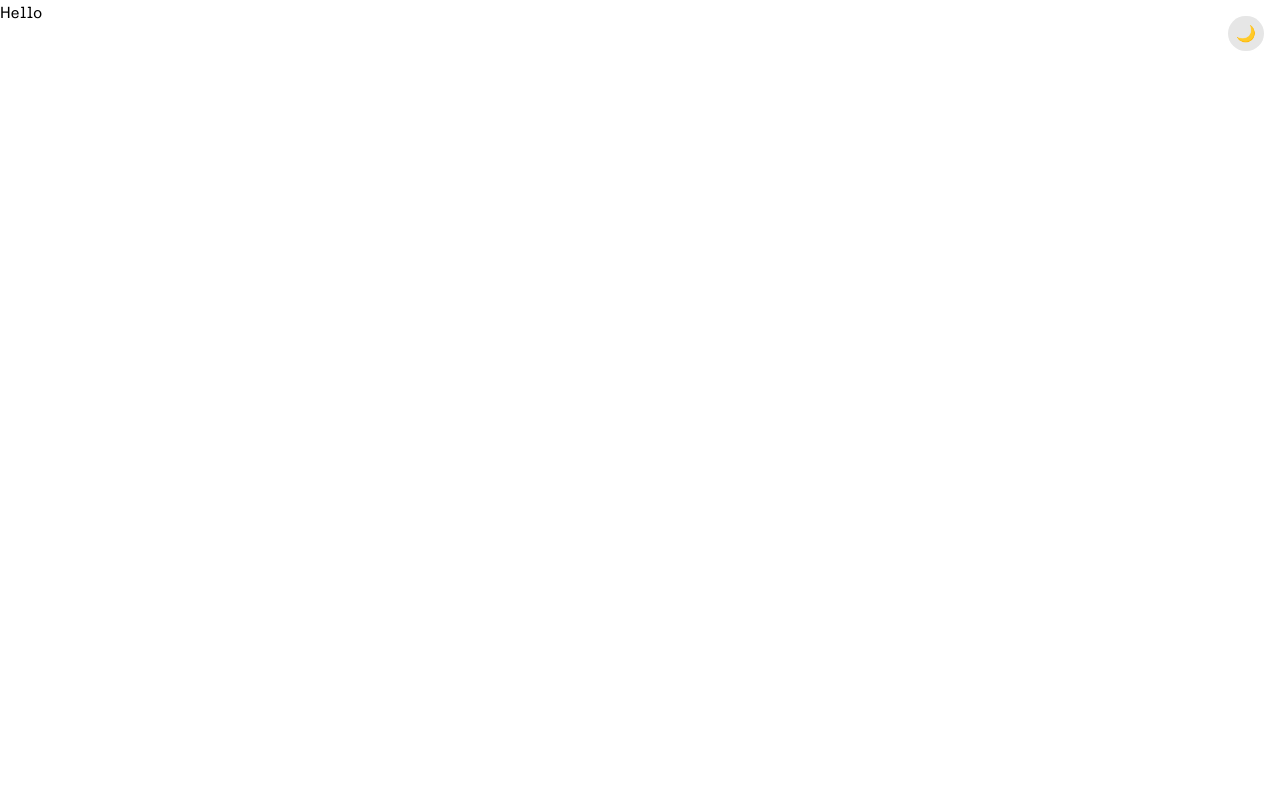
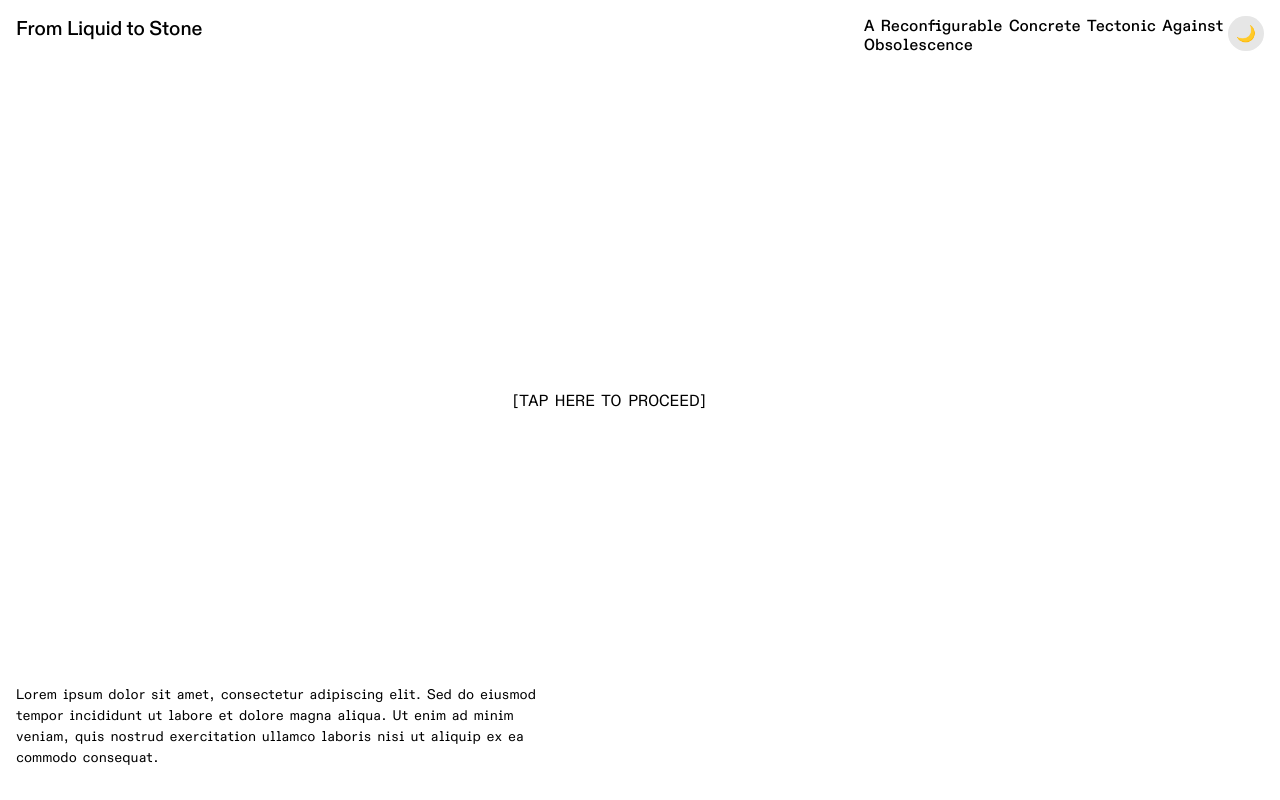
Before and after one commit to pixel-frame/library, a React (Vite) app: page / in a window 1280 px wide. Built offline with nearby package versions, Linux system fonts and the light colour scheme.

Commit message:
start button component, add loading page, will work on routes next

```diff
--- a/src/App.jsx
+++ b/src/App.jsx
@@ -3,6 +3,7 @@ import { Routes, Route, useLocation } from "react-router-dom";
 import { useDispatch } from "react-redux";
 import { ThemeProvider } from "./contexts/ThemeContext";
 import { ThemeToggle } from "./components/ThemeToggle/ThemeToggle";
+import LoadingPage from "./pages/LoadingPage";
 import DetailsTestPage from "./components/DetailsTestPage";
 
 function App() {
@@ -19,17 +20,9 @@ function App() {
       <div className="app">
         <ThemeToggle />
         <Routes>
-          {/* Details test page route */}
+          <Route path="/" element={<LoadingPage />} />
           <Route path="/details" element={<DetailsTestPage />} />
-          {/* Main app routes */}
-          <Route
-            path="*"
-            element={
-              <>
-                <div>Hello</div>
-              </>
-            }
-          />
+          <Route path="*" element={<LoadingPage />} />
         </Routes>
       </div>
     </ThemeProvider>
--- a/src/globalStyles/utilities.css
+++ b/src/globalStyles/utilities.css
@@ -35,18 +35,3 @@
 .mt-lg {
   margin-top: var(--space-lg);
 }
-
-/* Interactive Elements */
-button,
-.button {
-  background-color: var(--button-bg);
-  color: var(--button-text);
-  border: 1px solid var(--border-color);
-}
-
-input,
-textarea {
-  background-color: var(--bg-primary);
-  color: var(--text-primary);
-  border: 1px solid var(--border-color);
-}
--- /dev/null
+++ b/src/pages/LoadingPage.css
@@ -0,0 +1,37 @@
+.loading-page {
+  min-height: 100vh;
+  display: flex;
+  flex-direction: column;
+  justify-content: center;
+  padding: var(--space-xl);
+  max-width: 800px;
+}
+
+.loading-page h1 {
+  margin-bottom: var(--space-xl);
+  position: absolute;
+  top: 1rem;
+  left: 1rem;
+  font-size: var(--font-lg);
+}
+
+.loading-page h2 {
+  margin-bottom: var(--space-lg);
+  position: absolute;
+  font-size: var(--font-md);
+  top: 1rem;
+  right: 1rem;
+  max-width: 400px;
+}
+
+.loading-page p {
+  position: absolute;
+  font-size: var(--font-sm);
+  bottom: 1rem;
+  left: 1rem;
+}
+
+.loading-page button {
+  position: absolute;
+  left: 40%;
+}
--- a/src/pages/LoadingPage.jsx
+++ b/src/pages/LoadingPage.jsx
@@ -0,0 +1,18 @@
+import { useNavigate } from "react-router-dom";
+import "./LoadingPage.css";
+import Button from "@widgets/Button";
+
+export default function LoadingPage() {
+  return (
+    <div className="loading-page">
+      <h1 className="font-display">From Liquid to Stone</h1>
+      <h2 className="font-bold">A Reconfigurable Concrete Tectonic Against Obsolescence</h2>
+      <p className="font-regular">
+        Lorem ipsum dolor sit amet, consectetur adipiscing elit. Sed do eiusmod tempor incididunt ut labore et dolore
+        magna aliqua. Ut enim ad minim veniam, quis nostrud exercitation ullamco laboris nisi ut aliquip ex ea commodo
+        consequat.
+      </p>
+      <Button>[TAP HERE TO PROCEED]</Button>
+    </div>
+  );
+}
--- /dev/null
+++ b/src/widgets/Button.css
@@ -0,0 +1,19 @@
+.base-button {
+  background: none;
+  border: none;
+  padding: 0;
+  margin: 0;
+  text-decoration: none;
+  cursor: pointer;
+  outline: none;
+  font: inherit;
+  color: inherit;
+  -webkit-tap-highlight-color: transparent;
+  -webkit-appearance: none;
+  -moz-appearance: none;
+}
+
+.base-button:focus-visible {
+  outline: 2px solid currentColor;
+  outline-offset: 2px;
+}
--- a/src/widgets/Button.jsx
+++ b/src/widgets/Button.jsx
@@ -0,0 +1,11 @@
+import "./Button.css";
+
+const Button = ({ children, onClick, className = "" }) => {
+  return (
+    <button onClick={onClick} className={`base-button ${className}`}>
+      {children}
+    </button>
+  );
+};
+
+export default Button;
--- a/vite.config.js
+++ b/vite.config.js
@@ -13,6 +13,7 @@ export default defineConfig({
   resolve: {
     alias: {
       "@": path.resolve(__dirname, "./src"),
+      "@widgets": path.resolve(__dirname, "./src/widgets"),
     },
   },
 });
```
